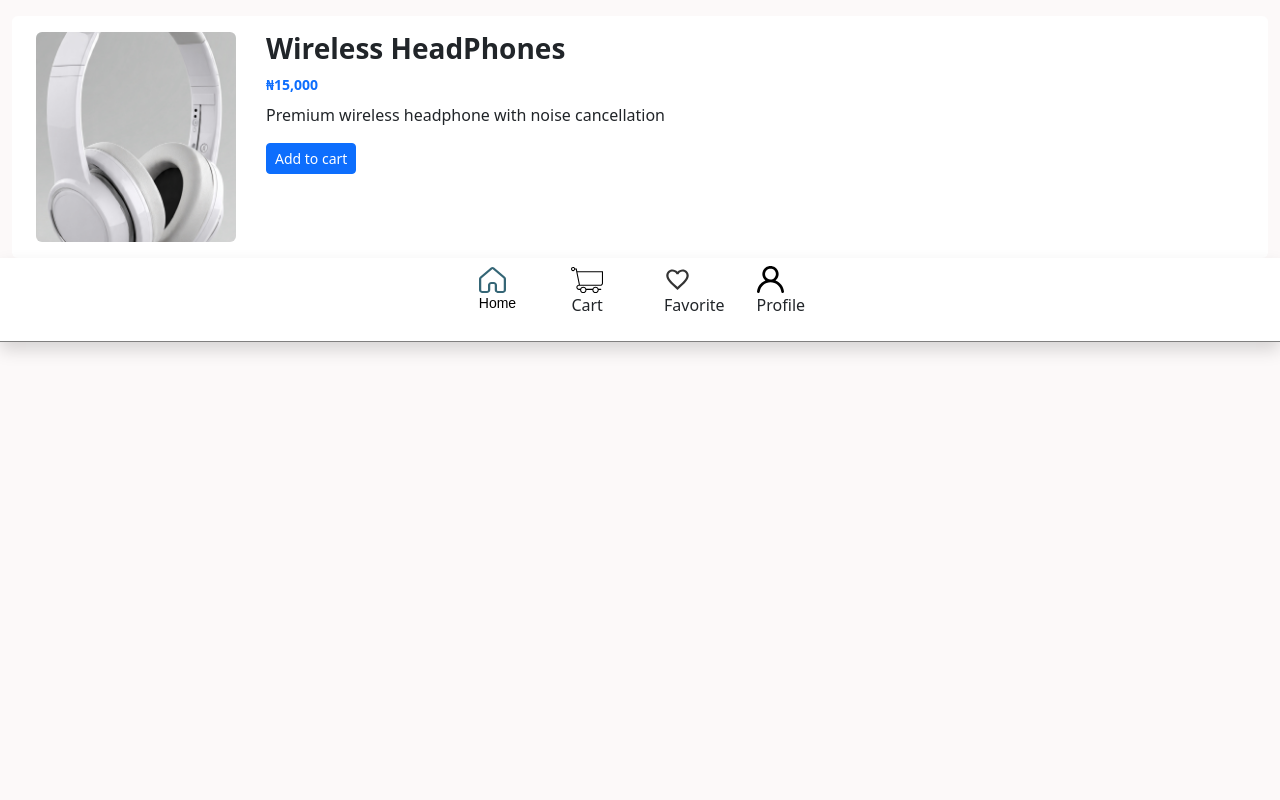
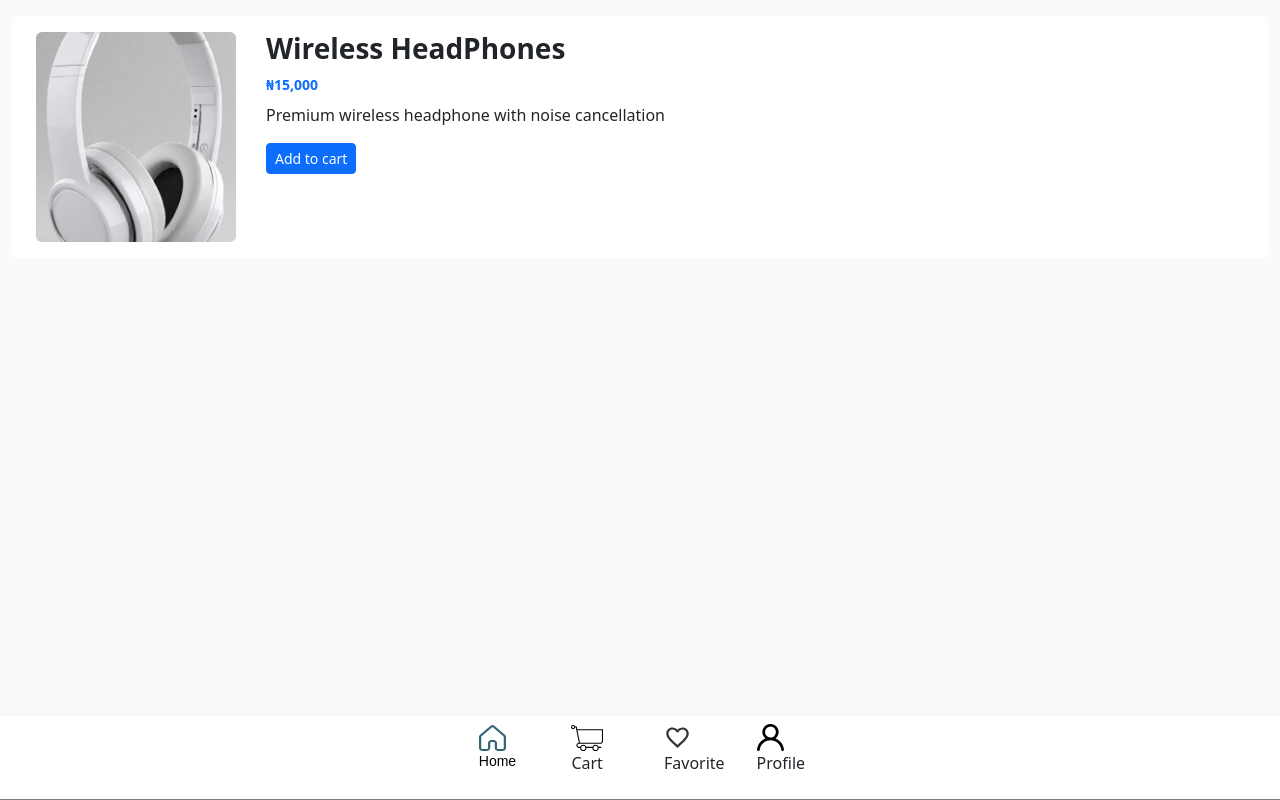
Before and after one commit to ighoyotaumukoro/oyowe-e-commerce, a React (Vite) app: page /products/1 in a window 1280 px wide. Built offline with nearby package versions, Linux system fonts and the light colour scheme.

Commit message:
fixed nav

```diff
--- a/src/components/Navbar.jsx
+++ b/src/components/Navbar.jsx
@@ -14,7 +14,7 @@ export default function Navbar() {
     0,
   );
   return (
-    <Nav className=" container-fluid navbar border-none bg-white mx-auto  shadow py-2">
+    <Nav className=" container-fluid fixed-bottom navbar border-none bg-white mx-auto  shadow py-2">
       <div className="navbar-container row d-flex g-5 mx-auto align-content-around">
         <div className="col-3">
           <Link to="/" className="home ">
```
